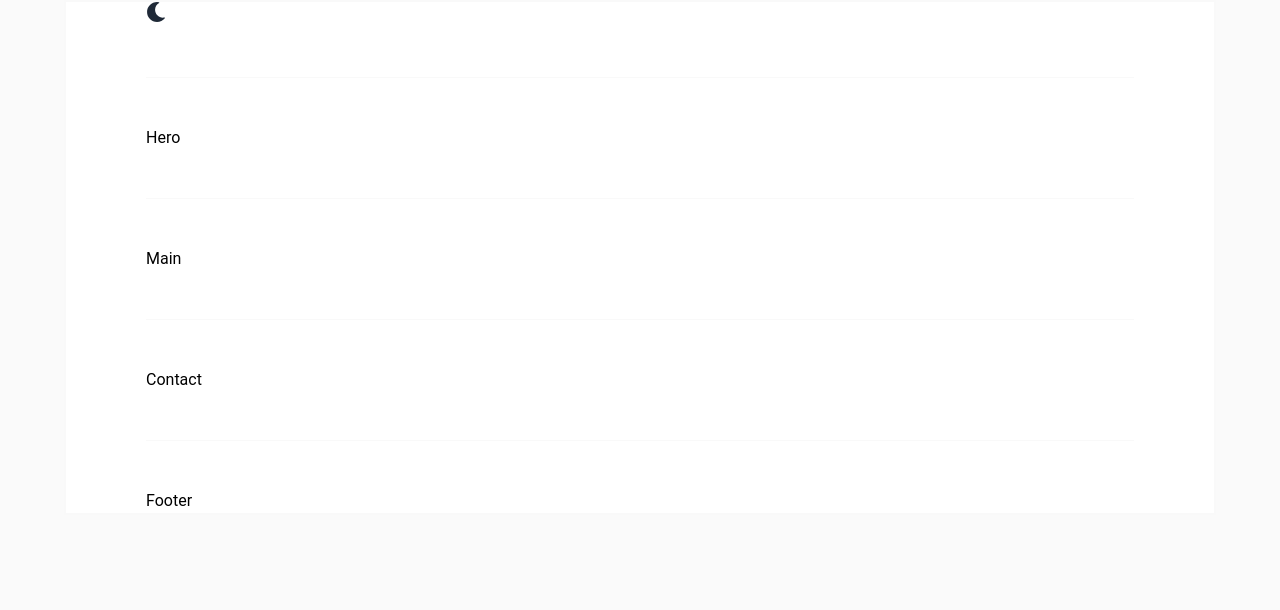
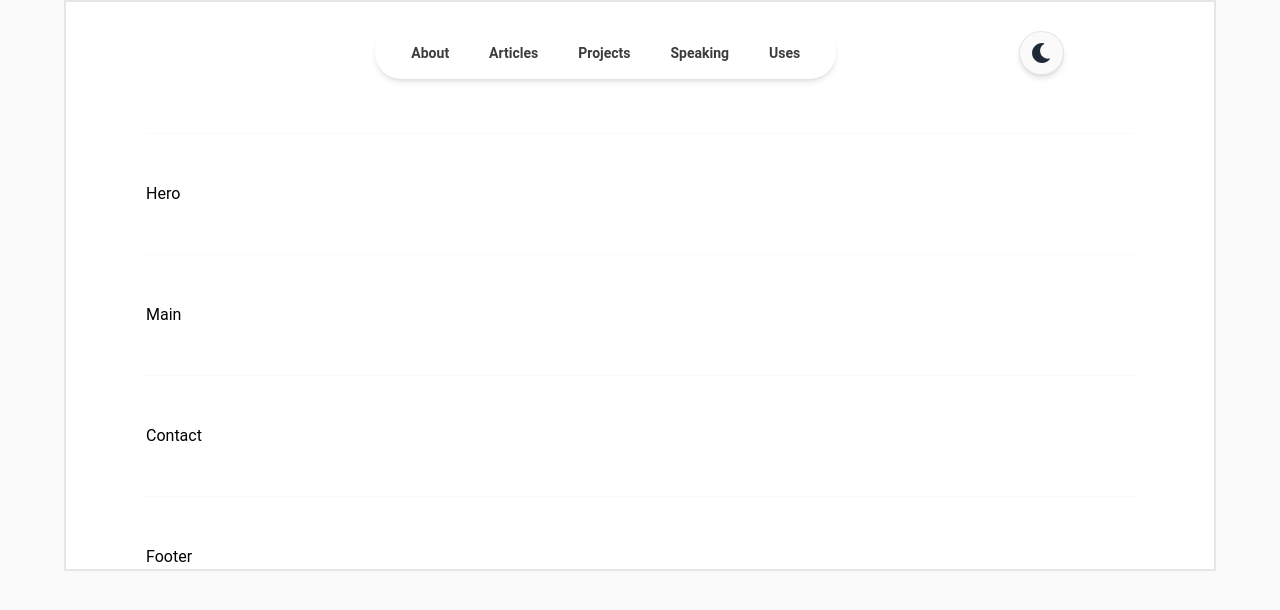
Before and after one commit to HassanAbdelhamed22/portfolio, a React (Vite) app: page / in a window 1280 px wide. Shown: the top 610 px of the page. Built offline with nearby package versions, Linux system fonts and the light colour scheme.

Commit message:
add navbar section

```diff
--- a/package.json
+++ b/package.json
@@ -10,6 +10,8 @@
     "preview": "vite preview"
   },
   "dependencies": {
+    "@headlessui/react": "^2.1.2",
+    "@heroicons/react": "^2.1.5",
     "portfolio": "file:",
     "react": "^18.3.1",
     "react-dom": "^18.3.1",
--- a/src/App.tsx
+++ b/src/App.tsx
@@ -7,7 +7,7 @@ import Divider from "./components/ui/Divider";
 
 function App() {
   return (
-    <div className="container bg-white border-2 border-[#f9f9f9] dark:bg-[#18181b] dark:border-[#3f3f4666] w-[90%] dark:text-white">
+    <div className="container bg-white border-2 border-borderLight dark:bg-darkBg dark:border-borderDark w-[90%] dark:text-darkText">
       <Header />
       <Divider />
       <Hero />
--- a/src/components/header/Header.tsx
+++ b/src/components/header/Header.tsx
@@ -1,9 +1,112 @@
-import DarkMode from "../DarkMode";
+import { Disclosure, Transition } from "@headlessui/react";
+import { Bars3Icon, XMarkIcon } from "@heroicons/react/24/outline";
+import DarkMode from "../ui/DarkMode";
+import img from "../../../public/me.png";
 
-interface IProps {}
+const navigation = [
+  { name: "About", href: "#", current: false },
+  { name: "Articles", href: "#", current: false },
+  { name: "Projects", href: "#", current: false },
+  { name: "Speaking", href: "#", current: false },
+  { name: "Uses", href: "#", current: false },
+];
 
-const Header = ({}: IProps) => {
-  return <DarkMode />;
-};
+function classNames(...classes: string[]) {
+  return classes.filter(Boolean).join(" ");
+}
 
-export default Header;
+export default function Header() {
+  return (
+    <Disclosure as="nav" className="mx-[2.4rem] mt-[1.2rem]">
+      {({ open }) => (
+        <>
+          <div className="mx-auto max-w-7xl px-2 sm:px-6 lg:px-8">
+            <div className="relative flex h-16 items-center justify-between">
+              {/* Mobile menu button */}
+              <div className="absolute inset-y-0 left-0 flex items-center sm:hidden">
+                <Disclosure.Button
+                  className="inline-flex items-center justify-center text-xl text-gray-800 dark:text-gray-200 bg-[#fafafa] dark:bg-[#252529] p-[0.7rem] rounded-3xl shadow-md hover:bg-gray-200 dark:hover:bg-[#1f1f22] transition-colors duration-300 ml-auto sm:ml-0 border dark:border-borderDark border-borderLight"
+                  aria-label={open ? "Close main menu" : "Open main menu"}
+                >
+                  {open ? (
+                    <XMarkIcon className="block h-6 w-6" aria-hidden="true" />
+                  ) : (
+                    <Bars3Icon className="block h-6 w-6" aria-hidden="true" />
+                  )}
+                </Disclosure.Button>
+              </div>
+
+              {/* Centered Links with Rounded Background (visible on lg screens and larger) */}
+              <div className="hidden sm:flex flex-1 items-center justify-center">
+                <div className="flex flex-col items-center justify-center">
+                  <div className="rounded-full bg-[#fff] dark:bg-[rgba(40,40,48,0.8)] py-2 px-6 backdrop-blur-md shadow-md">
+                    <div className="flex space-x-4">
+                      {navigation.map((item) => {
+                        const isActive = location.hash === item.href;
+                        return (
+                          <a
+                            key={item.name}
+                            href={item.href}
+                            className={classNames(
+                              isActive
+                                ? "text-accent dark:text-accent"
+                                : "text-lightText dark:text-darkText opacity-[0.9]",
+                              "text-sm font-semibold hover:text-accent dark:hover:text-accent hover:opacity-[1] transition duration-300 delay-75",
+                              "rounded-md px-3 py-2"
+                            )}
+                            aria-current={isActive ? "page" : undefined}
+                          >
+                            {item.name}
+                          </a>
+                        );
+                      })}
+                    </div>
+                  </div>
+                </div>
+              </div>
+
+              {/* Dark Mode Toggle Button */}
+              <div className="absolute inset-y-0 right-0 flex items-center pr-2 sm:static sm:inset-auto sm:ml-6 sm:pr-0">
+                <DarkMode className="ml-auto sm:ml-0 " />
+              </div>
+            </div>
+          </div>
+
+          {/* Mobile Menu */}
+          <Disclosure.Panel>
+            <div className="fixed inset-0 bg-[rgba(250,250,250,0.11)] dark:bg-[rgba(40,40,48,0.8)] z-10">
+              <div className="flex flex-col items-center justify-center p-4 space-y-4 w-[85%] ml-auto mr-auto mt-[2rem] rounded-2xl py-4 px-8 dark:bg-darkBg bg-white animate-customScale">
+                <Disclosure.Button
+                  className="self-end transition duration-300   text-subtitle hover:text-[#B22222] hover:rotate-180 "
+                  aria-label="Close mobile menu"
+                >
+                  <XMarkIcon
+                    className="block w-8 h-8"
+                    aria-hidden="true"
+                  />
+                </Disclosure.Button>
+                {navigation.map((item) => {
+                  const isActive = location.hash === item.href;
+                  return (
+                    <Disclosure.Button
+                      key={item.name}
+                      as="a"
+                      href={item.href}
+                      className={classNames(
+                        "dark:text-darkText text-base font-semibold hover:text-accent hover:dark:text-accent hover:opacity-[1] transition duration-300",
+                        "block py-2 border-b-[1px] w-full border-solid border-borderLight dark:border-borderDark last:border-none"
+                      )}
+                      aria-current={isActive ? "page" : undefined}
+                    >
+                      {item.name}
+                    </Disclosure.Button>
+                  );
+                })}
+              </div>
+            </div>
+          </Disclosure.Panel>
+        </>
+      )}
+    </Disclosure>
+  );
+}
--- a/src/components/DarkMode.tsx
+++ b/src/components/ui/DarkMode.tsx
@@ -1,9 +1,11 @@
 import { useState, useEffect } from "react";
 import { FaSun, FaMoon } from "react-icons/fa";
 
-interface IProps {}
+interface IProps {
+  className?: string;
+}
 
-const DarkMode = ({}: IProps) => {
+const DarkMode = ({ className = "" }: IProps) => {
   const [darkMode, setDarkMode] = useState<boolean>(() => {
     return localStorage.getItem("darkMode") === "true";
   });
@@ -21,11 +23,13 @@ const DarkMode = ({}: IProps) => {
     }
     localStorage.setItem("darkMode", darkMode.toString());
   }, [darkMode]);
+
   return (
     <button
       onClick={() => setDarkMode(!darkMode)}
-      className="text-xl text-gray-800 dark:text-gray-200"
       aria-label="Toggle Dark Mode"
+      aria-pressed={darkMode}
+      className={`text-xl text-gray-800 dark:text-gray-200 bg-[#fafafa] dark:bg-[#252529] p-[0.7rem] rounded-3xl shadow-md hover:bg-gray-200 dark:hover:bg-[#1f1f22] transition-colors duration-300 ml-auto sm:ml-0 border dark:border-borderDark border-borderLight ${className}`}
     >
       {darkMode ? <FaSun /> : <FaMoon />}
     </button>
--- a/tailwind.config.js
+++ b/tailwind.config.js
@@ -1,8 +1,33 @@
 /** @type {import('tailwindcss').Config} */
 export default {
   content: ["./index.html", "./src/**/*.{js,ts,jsx,tsx}"],
-  darkMode: 'class',
+  darkMode: "class",
   theme: {
+    extend: {
+      colors: {
+        lightBg: "#fafafa",
+        darkBg: "#252529",
+        lightText: "#27272a",
+        darkText: "#f4f4f5",
+        borderLight: "rgba(224,224,224,0.8)",
+        borderDark: "#3f3f4666",
+        accent: "#5DBCFC",
+        hoverBg: "#1f1f22",
+        hoverText: "#ffffff",
+        subtitle: "rgb(161, 161, 170)",
+
+      },
+      keyframes: {
+        customScale: {
+          "0%": { transform: "scale(0)" },
+          "60%": { transform: "scale(1.2)" },
+          "100%": { transform: "scale(1)" },
+        },
+      },
+      animation: {
+        customScale: "customScale 0.5s ease-in-out", // Duration and timing function can be adjusted
+      },
+    },
     container: {
       center: true,
       padding: {
```
Also changed, not shown: 1 other file (tests, documents, lock files or other folders).
